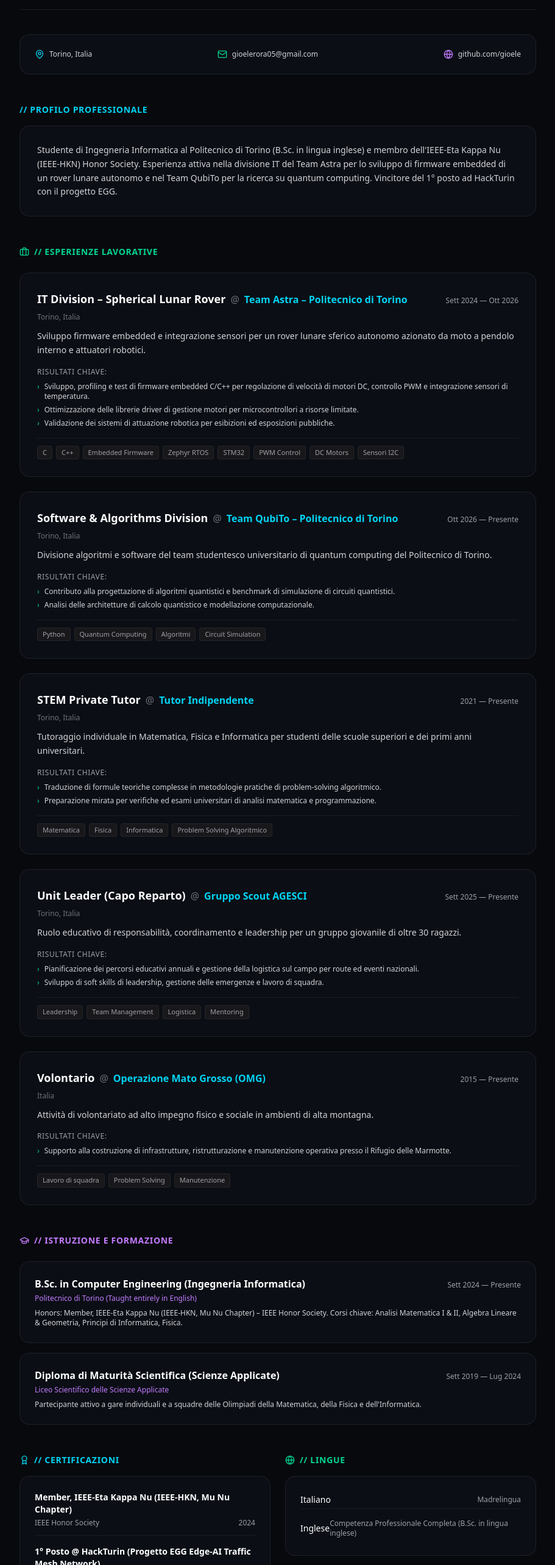
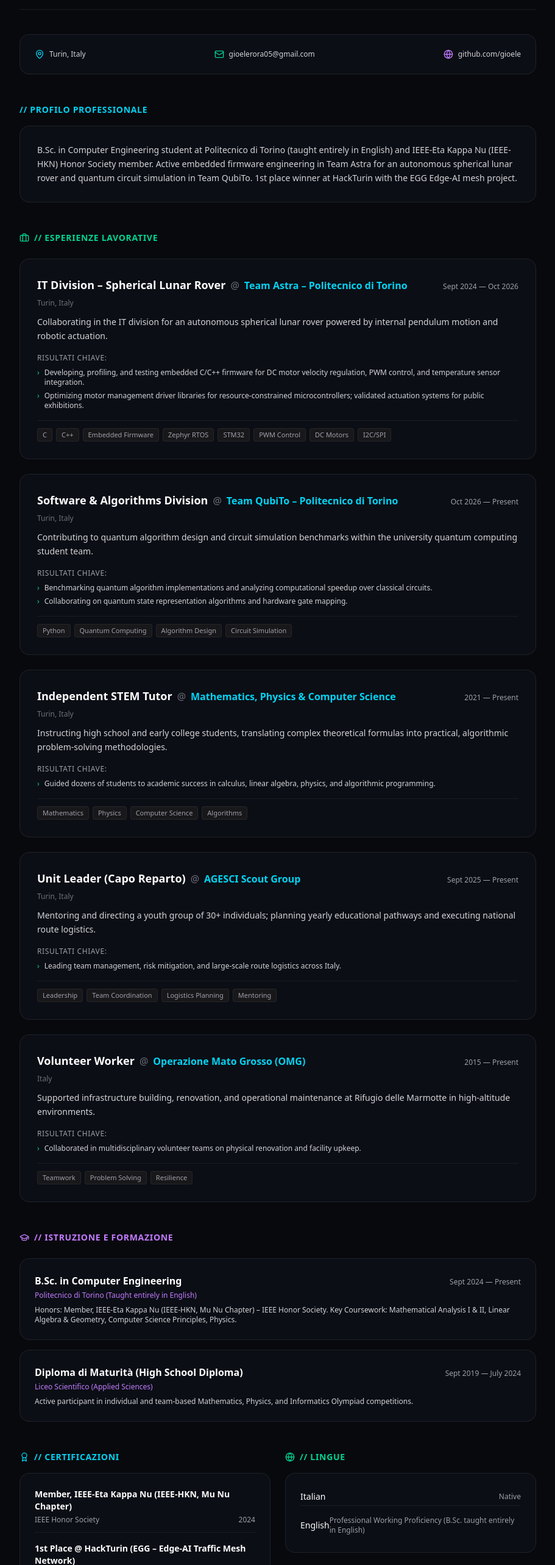
Before and after one commit to GioeleRora/gioggio, a Next.js app: page /cv in a window 1280 px wide. Shown: the part 234-2800 px from the top of the page at 61% size, without its empty margins (184-1095 px from the left). Built offline with nearby package versions, Linux system fonts and the light colour scheme.

Commit message:
feat(i18n): translate profile, skills, projects, and cv data to English

```diff
--- a/src/data/cv.ts
+++ b/src/data/cv.ts
@@ -3,95 +3,92 @@ import { CvData } from "@/types/cv";
 export const cvData: CvData = {
   pdfDownloadUrl: "/cv-gioele.pdf",
   summary:
-    "Studente di Ingegneria Informatica al Politecnico di Torino (B.Sc. in lingua inglese) e membro dell'IEEE-Eta Kappa Nu (IEEE-HKN) Honor Society. Esperienza attiva nella divisione IT del Team Astra per lo sviluppo di firmware embedded di un rover lunare autonomo e nel Team QubiTo per la ricerca su quantum computing. Vincitore del 1° posto ad HackTurin con il progetto EGG.",
+    "B.Sc. in Computer Engineering student at Politecnico di Torino (taught entirely in English) and IEEE-Eta Kappa Nu (IEEE-HKN) Honor Society member. Active embedded firmware engineering in Team Astra for an autonomous spherical lunar rover and quantum circuit simulation in Team QubiTo. 1st place winner at HackTurin with the EGG Edge-AI mesh project.",
   workExperiences: [
     {
       role: "IT Division – Spherical Lunar Rover",
       company: "Team Astra – Politecnico di Torino",
-      location: "Torino, Italia",
-      period: "Sett 2024 — Ott 2026",
+      location: "Turin, Italy",
+      period: "Sept 2024 — Oct 2026",
       current: false,
       description:
-        "Sviluppo firmware embedded e integrazione sensori per un rover lunare sferico autonomo azionato da moto a pendolo interno e attuatori robotici.",
+        "Collaborating in the IT division for an autonomous spherical lunar rover powered by internal pendulum motion and robotic actuation.",
       achievements: [
-        "Sviluppo, profiling e test di firmware embedded C/C++ per regolazione di velocità di motori DC, controllo PWM e integrazione sensori di temperatura.",
-        "Ottimizzazione delle librerie driver di gestione motori per microcontrollori a risorse limitate.",
-        "Validazione dei sistemi di attuazione robotica per esibizioni ed esposizioni pubbliche.",
+        "Developing, profiling, and testing embedded C/C++ firmware for DC motor velocity regulation, PWM control, and temperature sensor integration.",
+        "Optimizing motor management driver libraries for resource-constrained microcontrollers; validated actuation systems for public exhibitions.",
       ],
-      technologies: ["C", "C++", "Embedded Firmware", "Zephyr RTOS", "STM32", "PWM Control", "DC Motors", "Sensori I2C"],
+      technologies: ["C", "C++", "Embedded Firmware", "Zephyr RTOS", "STM32", "PWM Control", "DC Motors", "I2C/SPI"],
     },
     {
       role: "Software & Algorithms Division",
       company: "Team QubiTo – Politecnico di Torino",
-      location: "Torino, Italia",
-      period: "Ott 2026 — Presente",
+      location: "Turin, Italy",
+      period: "Oct 2026 — Present",
       current: true,
       description:
-        "Divisione algoritmi e software del team studentesco universitario di quantum computing del Politecnico di Torino.",
+        "Contributing to quantum algorithm design and circuit simulation benchmarks within the university quantum computing student team.",
       achievements: [
-        "Contributo alla progettazione di algoritmi quantistici e benchmark di simulazione di circuiti quantistici.",
-        "Analisi delle architetture di calcolo quantistico e modellazione computazionale.",
+        "Benchmarking quantum algorithm implementations and analyzing computational speedup over classical circuits.",
+        "Collaborating on quantum state representation algorithms and hardware gate mapping.",
       ],
-      technologies: ["Python", "Quantum Computing", "Algoritmi", "Circuit Simulation"],
+      technologies: ["Python", "Quantum Computing", "Algorithm Design", "Circuit Simulation"],
     },
     {
-      role: "STEM Private Tutor",
-      company: "Tutor Indipendente",
-      location: "Torino, Italia",
-      period: "2021 — Presente",
+      role: "Independent STEM Tutor",
+      company: "Mathematics, Physics & Computer Science",
+      location: "Turin, Italy",
+      period: "2021 — Present",
       current: true,
       description:
-        "Tutoraggio individuale in Matematica, Fisica e Informatica per studenti delle scuole superiori e dei primi anni universitari.",
+        "Instructing high school and early college students, translating complex theoretical formulas into practical, algorithmic problem-solving methodologies.",
       achievements: [
-        "Traduzione di formule teoriche complesse in metodologie pratiche di problem-solving algoritmico.",
-        "Preparazione mirata per verifiche ed esami universitari di analisi matematica e programmazione.",
+        "Guided dozens of students to academic success in calculus, linear algebra, physics, and algorithmic programming.",
       ],
-      technologies: ["Matematica", "Fisica", "Informatica", "Problem Solving Algoritmico"],
+      technologies: ["Mathematics", "Physics", "Computer Science", "Algorithms"],
     },
     {
       role: "Unit Leader (Capo Reparto)",
-      company: "Gruppo Scout AGESCI",
-      location: "Torino, Italia",
-      period: "Sett 2025 — Presente",
+      company: "AGESCI Scout Group",
+      location: "Turin, Italy",
+      period: "Sept 2025 — Present",
       current: true,
       description:
-        "Ruolo educativo di responsabilità, coordinamento e leadership per un gruppo giovanile di oltre 30 ragazzi.",
+        "Mentoring and directing a youth group of 30+ individuals; planning yearly educational pathways and executing national route logistics.",
       achievements: [
-        "Pianificazione dei percorsi educativi annuali e gestione della logistica sul campo per route ed eventi nazionali.",
-        "Sviluppo di soft skills di leadership, gestione delle emergenze e lavoro di squadra.",
+        "Leading team management, risk mitigation, and large-scale route logistics across Italy.",
       ],
-      technologies: ["Leadership", "Team Management", "Logistica", "Mentoring"],
+      technologies: ["Leadership", "Team Coordination", "Logistics Planning", "Mentoring"],
     },
     {
-      role: "Volontario",
+      role: "Volunteer Worker",
       company: "Operazione Mato Grosso (OMG)",
-      location: "Italia",
-      period: "2015 — Presente",
+      location: "Italy",
+      period: "2015 — Present",
       current: true,
       description:
-        "Attività di volontariato ad alto impegno fisico e sociale in ambienti di alta montagna.",
+        "Supported infrastructure building, renovation, and operational maintenance at Rifugio delle Marmotte in high-altitude environments.",
       achievements: [
-        "Supporto alla costruzione di infrastrutture, ristrutturazione e manutenzione operativa presso il Rifugio delle Marmotte.",
+        "Collaborated in multidisciplinary volunteer teams on physical renovation and facility upkeep.",
       ],
-      technologies: ["Lavoro di squadra", "Problem Solving", "Manutenzione"],
+      technologies: ["Teamwork", "Problem Solving", "Resilience"],
     },
   ],
   education: [
     {
-      degree: "B.Sc. in Computer Engineering (Ingegneria Informatica)",
+      degree: "B.Sc. in Computer Engineering",
       institution: "Politecnico di Torino (Taught entirely in English)",
-      location: "Torino, Italia",
-      period: "Sett 2024 — Presente",
+      location: "Turin, Italy",
+      period: "Sept 2024 — Present",
       description:
-        "Honors: Member, IEEE-Eta Kappa Nu (IEEE-HKN, Mu Nu Chapter) – IEEE Honor Society. Corsi chiave: Analisi Matematica I & II, Algebra Lineare & Geometria, Principi di Informatica, Fisica.",
+        "Honors: Member, IEEE-Eta Kappa Nu (IEEE-HKN, Mu Nu Chapter) – IEEE Honor Society. Key Coursework: Mathematical Analysis I & II, Linear Algebra & Geometry, Computer Science Principles, Physics.",
     },
     {
-      degree: "Diploma di Maturità Scientifica (Scienze Applicate)",
-      institution: "Liceo Scientifico delle Scienze Applicate",
-      location: "Italia",
-      period: "Sett 2019 — Lug 2024",
+      degree: "Diploma di Maturità (High School Diploma)",
+      institution: "Liceo Scientifico (Applied Sciences)",
+      location: "Italy",
+      period: "Sept 2019 — July 2024",
       description:
-        "Partecipante attivo a gare individuali e a squadre delle Olimpiadi della Matematica, della Fisica e dell'Informatica.",
+        "Active participant in individual and team-based Mathematics, Physics, and Informatics Olympiad competitions.",
     },
   ],
   certifications: [
@@ -101,13 +98,13 @@ export const cvData: CvData = {
       date: "2024",
     },
     {
-      name: "1° Posto @ HackTurin (Progetto EGG Edge-AI Traffic Mesh Network)",
+      name: "1st Place @ HackTurin (EGG – Edge-AI Traffic Mesh Network)",
       issuer: "HackTurin Hackathon",
-      date: "Ottobre 2026",
+      date: "Oct 2026",
     },
   ],
   languages: [
-    { language: "Italiano", level: "Madrelingua" },
-    { language: "Inglese", level: "Competenza Professionale Completa (B.Sc. in lingua inglese)" },
+    { language: "Italian", level: "Native" },
+    { language: "English", level: "Professional Working Proficiency (B.Sc. taught entirely in English)" },
   ],
 };
--- a/src/data/profile.ts
+++ b/src/data/profile.ts
@@ -5,19 +5,19 @@ export const profileData: ProfileData = {
   surname: "Rora",
   role: "Computer Engineering Student @ Politecnico di Torino",
   headline:
-    "Studente di Ingegneria Informatica al Politecnico di Torino (corso interamente in lingua inglese) e membro dell'IEEE-HKN Honor Society. Sviluppo firmware embedded, algoritmi, sistemi Edge-AI e piattaforme web moderne.",
+    "B.Sc. Computer Engineering student at Politecnico di Torino (taught entirely in English) and IEEE-HKN Honor Society member. Developing embedded firmware, Edge-AI nodes, and high-performance software systems.",
   statusBadge: {
-    text: "Aperto a opportunità di stage & progetti",
+    text: "Open to internship & project opportunities",
     available: true,
   },
   shortBio:
-    "Appassionato di ingegneria dei sistemi embedded, robotica aerospaziale, quantum computing e sviluppo software ad alte prestazioni.",
+    "Passionate about embedded systems engineering, aerospace robotics, quantum computing, and game physics simulation.",
   fullBio: [
-    "Sono uno studente di Computer Engineering al Politecnico di Torino, con un percorso accademico svolto interamente in lingua inglese e riconosciuto dall'IEEE-Eta Kappa Nu (IEEE-HKN) Honor Society.",
-    "Faccio parte dei team studenteschi d'eccellenza del Politecnico: Team Astra (Divisione IT per lo sviluppo di firmware embedded di un rover lunare sferico autonomo) e Team QubiTo (Software & Algorithms Division per quantum computing).",
-    "Ho vinto il 1° posto ad HackTurin con il progetto EGG (Edge-AI Traffic Mesh Network) e mi dedico costantemente a progetti tecnici complessi, spaziando da sistemi real-time con Zephyr RTOS e C/C++ a simulatori fisici 3D in Unity e piattaforme full-stack.",
+    "I am an undergraduate Computer Engineering student at Politecnico di Torino, studying in a curriculum taught entirely in English, and an inducted member of the IEEE-Eta Kappa Nu (IEEE-HKN) Honor Society.",
+    "I actively contribute to university engineering student teams: Team Astra (IT Division, developing embedded C/C++ firmware for an autonomous spherical lunar rover) and Team QubiTo (Software & Algorithms Division, benchmarking quantum circuits).",
+    "I led the team that won 1st Place at HackTurin with the EGG project (Edge-AI Traffic Mesh Network) and continuously engineer complex technical systems spanning Zephyr RTOS, real-time sensing, Unity 3D physics engines, and modern full-stack web platforms.",
   ],
-  location: "Torino, Italia",
+  location: "Turin, Italy",
   email: "gioelerora05@gmail.com",
   github: "https://github.com/GioeleRora",
   linkedin: "https://www.linkedin.com/in/gioelerora",
@@ -41,18 +41,18 @@ export const profileData: ProfileData = {
   highlights: [
     {
       number: "PoliTo",
-      label: "B.Sc. Computer Engineering (in English)",
-      description: "Politecnico di Torino",
+      label: "B.Sc. Computer Engineering",
+      description: "Taught entirely in English",
     },
     {
       number: "IEEE-HKN",
-      label: "IEEE Honor Society Member",
+      label: "Honor Society Member",
       description: "Mu Nu Chapter",
     },
     {
-      number: "1° Posto",
+      number: "1st Place",
       label: "@ HackTurin",
-      description: "Progetto EGG Edge-AI",
+      description: "EGG Edge-AI Project",
     },
   ],
 };
--- a/src/data/skills.ts
+++ b/src/data/skills.ts
@@ -3,8 +3,8 @@ import { SkillGroup } from "@/types/skill";
 export const skillGroups: SkillGroup[] = [
   {
     id: "backend",
-    title: "Linguaggi di Programmazione",
-    description: "Linguaggi per sviluppo di sistemi, firmware a basso livello, simulazioni e backend.",
+    title: "Programming Languages",
+    description: "Systems programming, low-level firmware, simulation physics, and software logic.",
     skills: [
       { name: "C", category: "backend", level: "Avanzato", highlight: true },
       { name: "C++", category: "backend", level: "Avanzato", highlight: true },
@@ -18,14 +18,14 @@ export const skillGroups: SkillGroup[] = [
   },
   {
     id: "devops-cloud",
-    title: "Sistemi & Sistemi Embedded",
-    description: "Sviluppo real-time, microcontrollori, automazione robotica e ambienti Linux.",
+    title: "Systems & Embedded",
+    description: "Real-time embedded firmware, microcontroller architectures, and Linux environments.",
     skills: [
       { name: "Zephyr RTOS", category: "devops-cloud", level: "Avanzato", highlight: true },
       { name: "Linux (Debian, CLI)", category: "devops-cloud", level: "Avanzato", highlight: true },
       { name: "STM32 Microcontrollers", category: "devops-cloud", level: "Intermedio", highlight: true },
       { name: "Arduino (UNO Q)", category: "devops-cloud", level: "Avanzato", highlight: true },
-      { name: "Edge-AI & YOLOX", category: "devops-cloud", level: "Avanzato", highlight: true },
+      { name: "Edge-AI & YOLOX-nano", category: "devops-cloud", level: "Avanzato", highlight: true },
       { name: "Docker", category: "devops-cloud", level: "Intermedio" },
       { name: "I2C / SPI Communication", category: "devops-cloud", level: "Avanzato" },
       { name: "DC Motor Control & PWM", category: "devops-cloud", level: "Avanzato" },
@@ -33,8 +33,8 @@ export const skillGroups: SkillGroup[] = [
   },
   {
     id: "tools-methodologies",
-    title: "Strumenti, Frameworks & Simulazione",
-    description: "Motori fisici 3D, runtime web e workflow di Continuous Integration.",
+    title: "Tools, Frameworks & Simulation",
+    description: "3D physics engines, version control workflows, and CI/CD deployment pipelines.",
     skills: [
       { name: "Unity Engine (3D Physics)", category: "tools-methodologies", level: "Avanzato", highlight: true },
       { name: "Node.js", category: "tools-methodologies", level: "Avanzato", highlight: true },
```
Also changed, not shown: src/data/projects.ts (+29 -29 lines).
